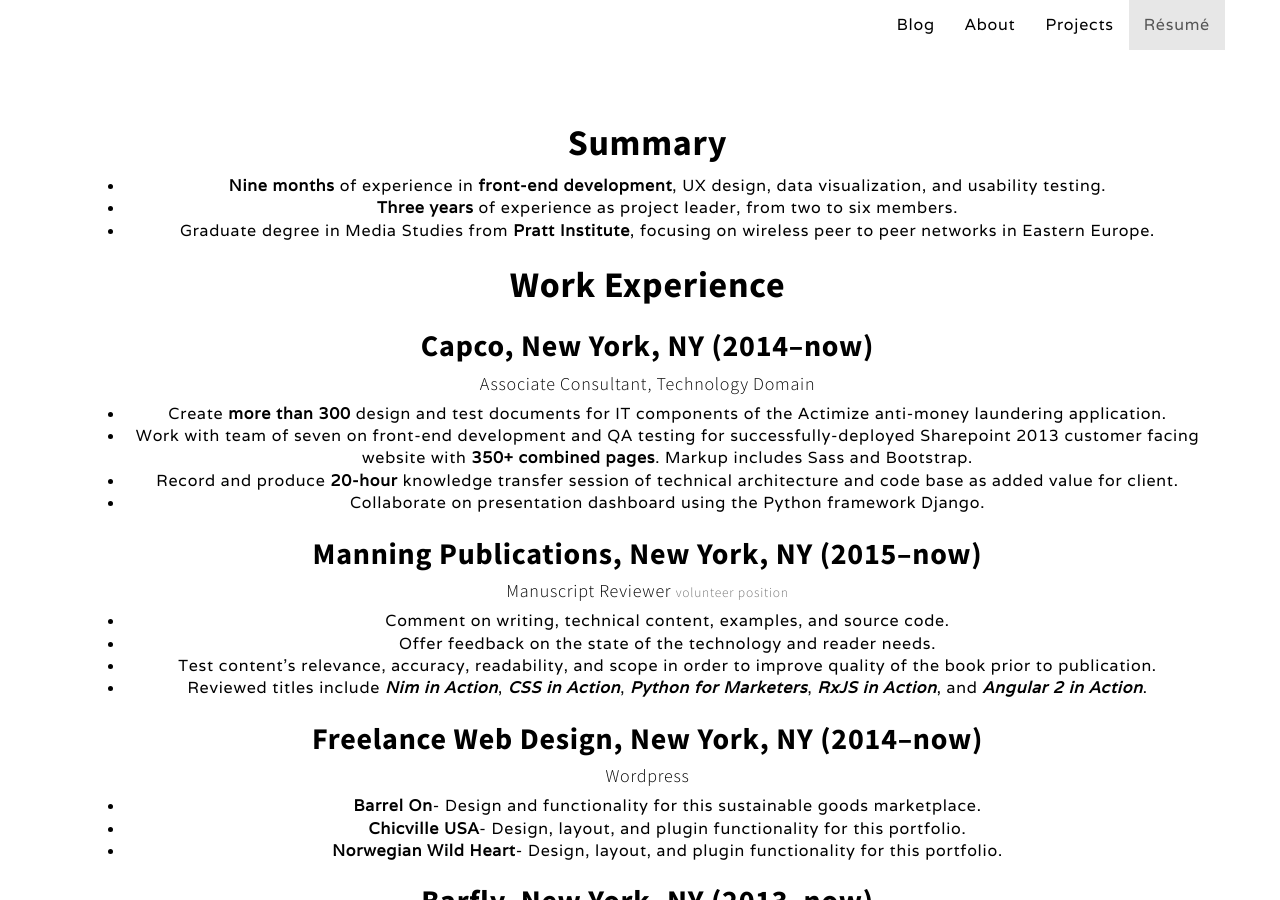
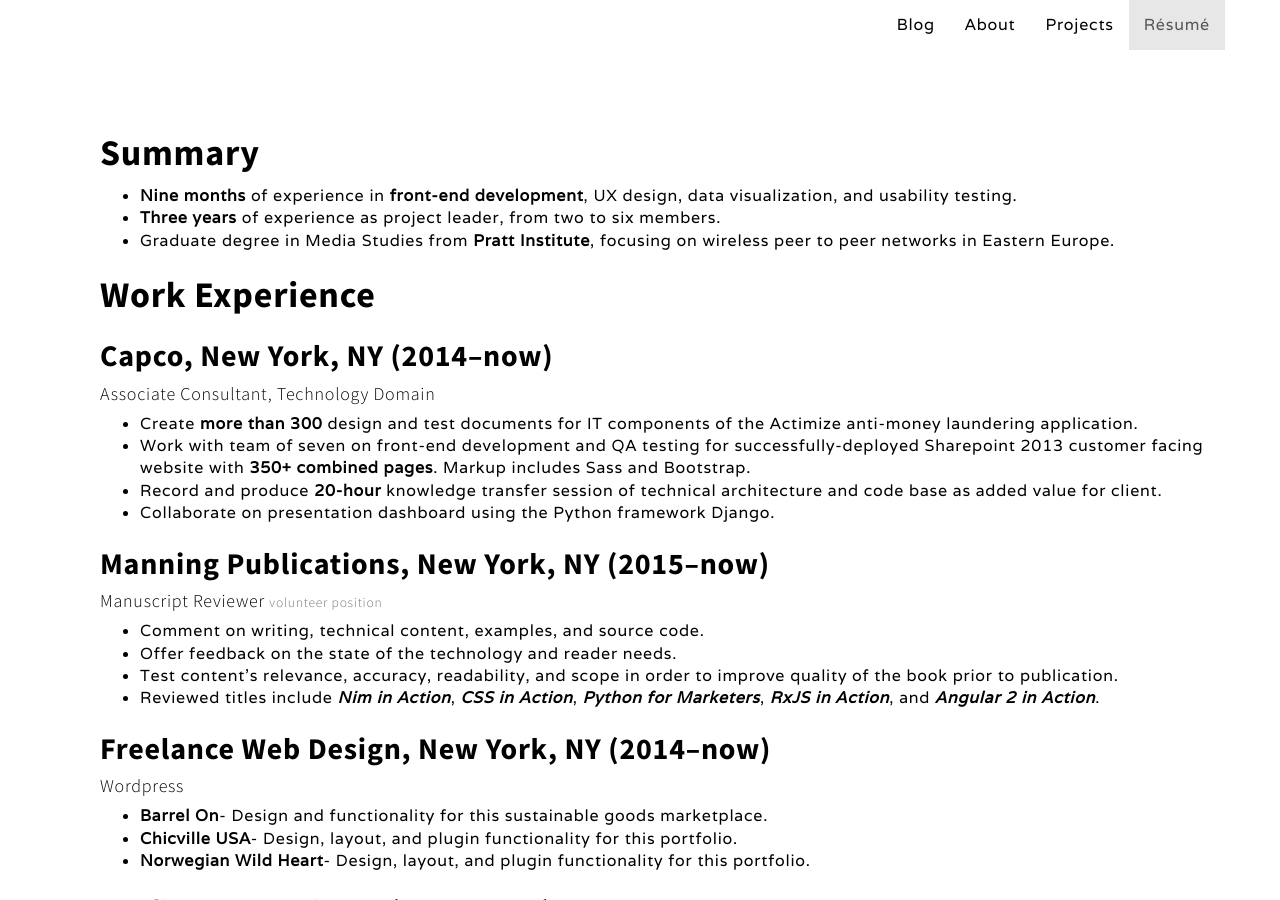
Before and after one commit to janaipakos/janaipakos.github.io, a Jekyll site: the page built from resume.md, in a window 1280 px wide and 900 px high. Built offline with Jekyll 4.4.1, drawn with Linux system fonts in a browser that asks for light colours; nearby versions of some CDN libraries.

Commit message:
update resume

```diff
--- a/resume.md
+++ b/resume.md
@@ -4,7 +4,7 @@ active: resume
 ---
 <div class="page-section short" id="resume" name="resume">
     <div class="container">
-        <div class="row">
+        <div class="row projects">
             <div class="col-md-12 col-lg-12">
 <h1>Summary</h1>
     <ul>
```
